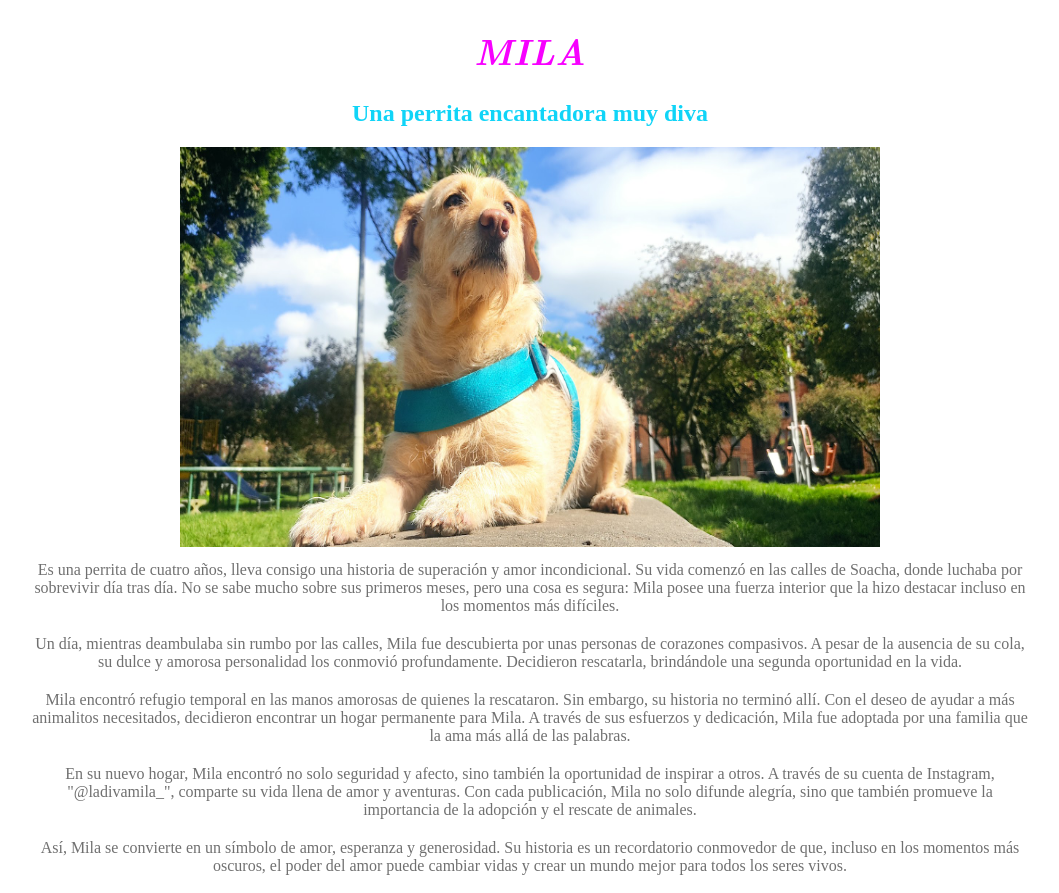
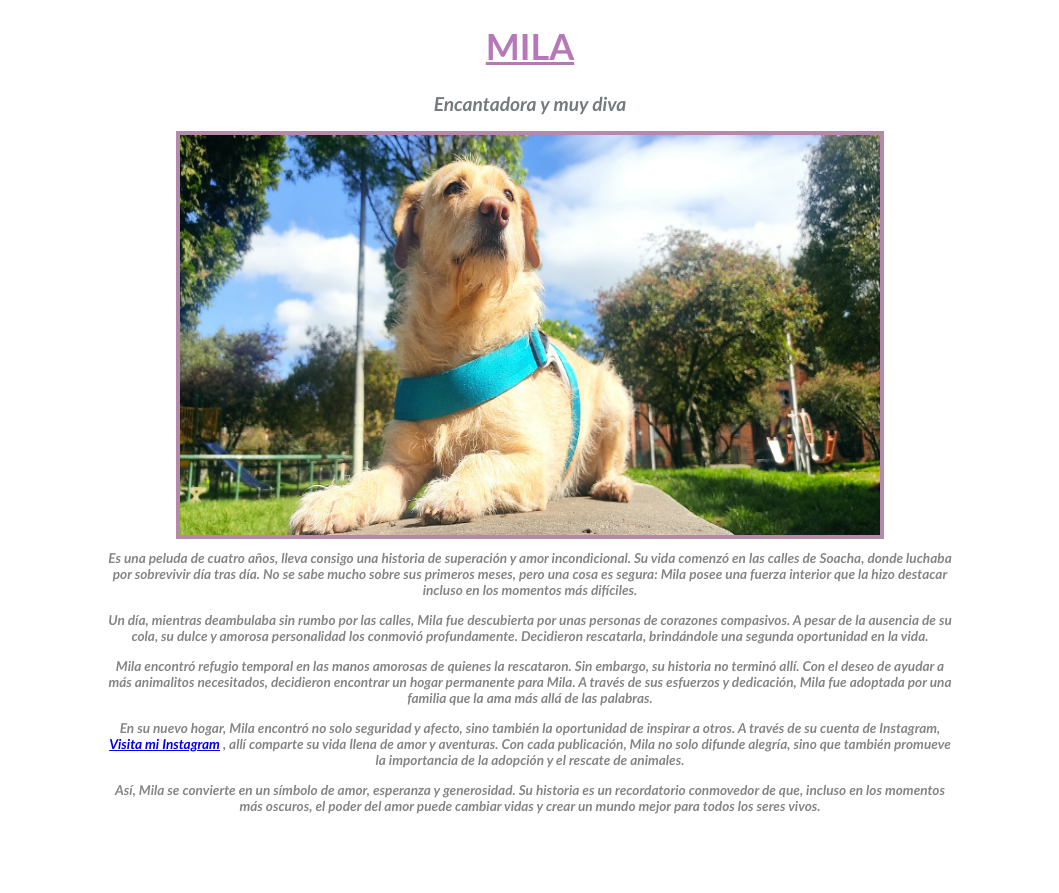
Before and after one commit to DDaza1/ejerciciosEnHenry, a plain HTML site: page index.html in a window 1280 px wide. Shown: the whole page, without its empty margins (110-1169 px from the left). After the commit the page ends 829 px from the top, so only its background shows below. Drawn offline with Linux system fonts and the light colour scheme.

```diff
--- a/index.html
+++ b/index.html
@@ -15,7 +15,7 @@
     </header>
 
     <h2>
-        <b>Una perrita encantadora muy diva</b>
+        <b>Encantadora y muy diva</b>
     </h2>
 
     <div class="container">
@@ -23,7 +23,7 @@
     </div>
     <div class="content">
 
-         <p> Es una perrita de cuatro años, lleva consigo una historia de superación y amor incondicional.
+         <p> Es una peluda de cuatro años, lleva consigo una historia de superación y amor incondicional.
         Su vida comenzó en las calles de Soacha, donde luchaba por sobrevivir día tras día.
         No se sabe mucho sobre sus primeros meses, pero una cosa es segura:
         Mila posee una fuerza interior que la hizo destacar incluso en los momentos más difíciles.</p>
@@ -38,7 +38,10 @@
         Mila fue adoptada por una familia que la ama más allá de las palabras.</p>
 
         <p> En su nuevo hogar, Mila encontró no solo seguridad y afecto, sino también la oportunidad de inspirar a otros.
-        A través de su cuenta de Instagram, "@ladivamila_", comparte su vida llena de amor y aventuras.
+        A través de su cuenta de Instagram,
+
+        <a href="https://www.instagram.com/ladivamila_/">Visita mi Instagram</a>
+        , allí comparte su vida llena de amor y aventuras.
         Con cada publicación, Mila no solo difunde alegría, sino que también promueve la importancia de la adopción
         y el rescate de animales.</p>
 
--- a/style.css
+++ b/style.css
@@ -6,23 +6,28 @@
 header h1{
     text-align: center; /* Centra el texto del encabezado */
     font-size: 36px; /* Tamaño de letra para el encabezado del header */
-        color: rgb(247, 0, 255); /* Color del texto */
-        font-family: "Latin Modern Roman";/* fuente de letra para el header */
-        font-style: italic;
+    color: rgb(182, 121, 184); /* Color del texto */
+    font-family: Candara, Helvetica, sans-serif;
+    text-decoration: underline
 }
 
 /* Estilos para el título */
 h2 {
     text-align: center; /* Centra el texto del título */
-        font-size: 24px; /* Tamaño de letra para el título del párrafo */
-        color: rgb(16, 212, 247); /* Color del texto */
+    color: rgb(115, 123, 124); /* Color del texto */
+    font: oblique bold 120% candara;
 }
 
 /* Estilos para el párrafo */
 p {
-        max-width: 1000px; /* Establece un ancho máximo para el párrafo */
+    max-width: 850px; /* Establece un ancho máximo para el párrafo */
     margin: 0 auto; /* Centra el párrafo en la página */
-        padding: 10px; /* Añade un espacio alrededor del párrafo para mayor legibilidad */
-        font-size: 16px; /* Tamaño de letra para el párrafo */
-        color: rgb(112, 112, 112); /* Color del texto */
+    padding: 7px; /* Añade un espacio alrededor del párrafo para mayor legibilidad */
+    color: rgb(134, 134, 134); /* Color del texto */
+    font: oblique bold 85% candara;
 }
+
+/* Estilo para el marco de la imagen */
+img {
+    border: 4px solid rgb(180, 138, 171); /* Tamaño y color del borde */
+}
```
Lines whose indentation alone changed are shown as unchanged.
